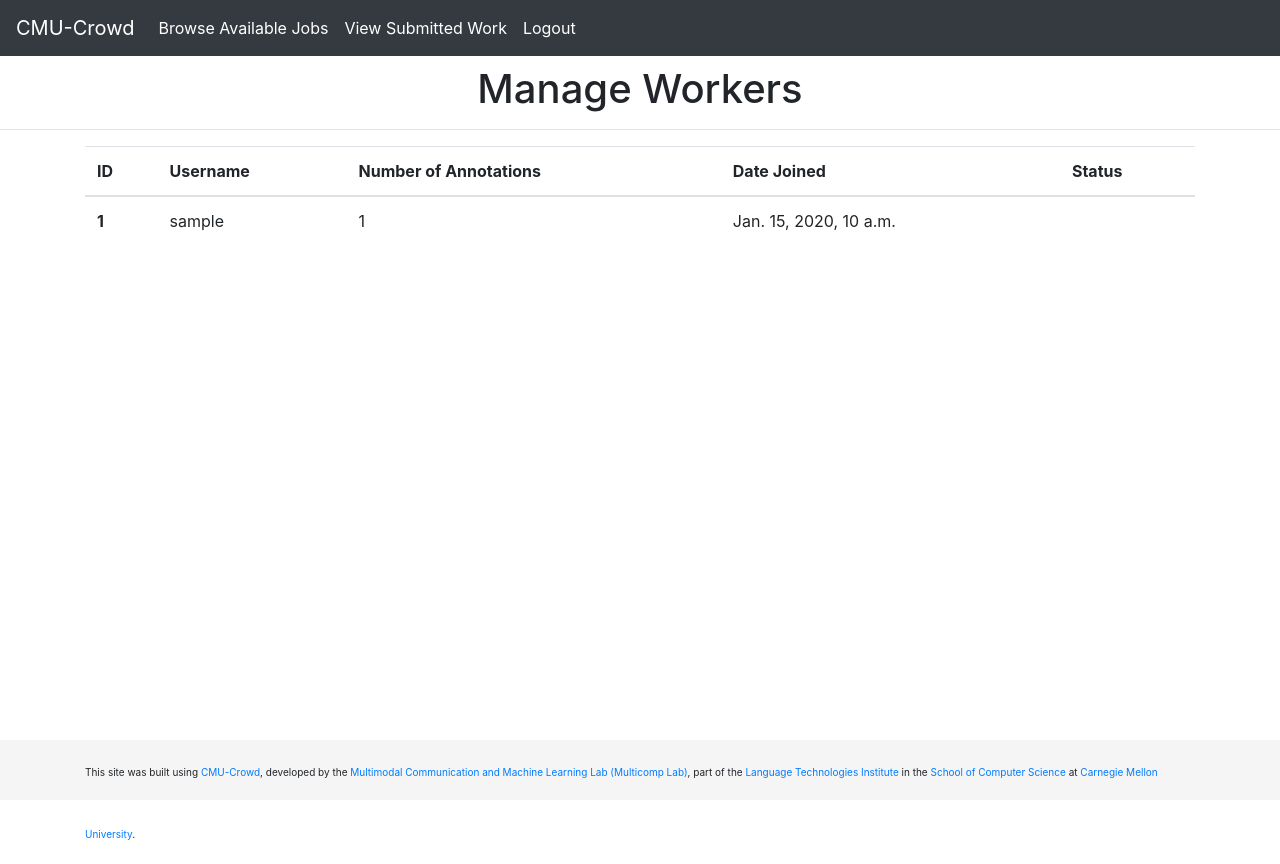
After one commit to A2Zadeh/CMU-Crowd, a Django app: page /admins/manage_workers in a window 1280 px wide. The commit adds this page. Run offline with Django 3.2, Linux system fonts and the light colour scheme; a user stored in the database is signed in; tables that the repository leaves empty hold one stand-in row (values such as "Sample post"); some libraries are stand-ins or nearby versions.

Commit message:
added manage_worker page

```diff
--- /dev/null
+++ b/CMU-Crowd/main/templates/main/admins/manage_workers.html
@@ -0,0 +1,35 @@
+{% extends 'base.html' %}
+
+{% block content %}
+<h1 class="text-center"> Manage Workers </h1>
+<hr />
+<div class="container">
+  <div class="row">
+   <div class="col">
+    <table class="table">
+      <thead>
+        <tr>
+          <th scope="col">ID</th>
+          <th scope="col">Username</th>
+          <th scope="col">Number of Annotations</th>
+          <th scope="col">Date Joined</th>
+          <th scope="col"> Status </th>
+        </tr>
+      </thead>
+      <tbody>
+        {% for w in workers %}
+          <tr>
+             <th scope="row"> {{w.id}} </th>
+             <td> {{w.username}} </td>
+             <td> {{w.num_anns}} </td>
+             <td> {{w.date_joined}} </td>
+          <tr>
+        {% endfor %}
+      </tbody>
+    </table>
+    </div>
+  </div>
+</div>
+
+
+{% endblock %}
--- a/CMU-Crowd/main/urls.py
+++ b/CMU-Crowd/main/urls.py
@@ -16,6 +16,7 @@ urlpatterns = [
         path('job/add/',admins.JobCreateView.as_view(),name="create_job"),
         path('batch/start/',admins.BatchCreateView.as_view(),name="start_batch"),
         path('batches',admins.view_batches,name="view_batches"),
+        path('manage_workers',admins.manage_workers,name="manage_workers")
     ], 'main'), namespace='admins')),
 
 ]
--- a/CMU-Crowd/main/views/admins.py
+++ b/CMU-Crowd/main/views/admins.py
@@ -4,7 +4,7 @@ from django.contrib.auth.decorators import login_required
 from django.utils.decorators import method_decorator
 from django.shortcuts import redirect,render
 from django.views.generic import CreateView
-from main.models import User,Job,Admin,Batch
+from main.models import User,Job,Admin,Batch,Worker,Annotation
 from ..forms import AdminSignUpForm
 from ..decorators import admin_required
 
@@ -88,3 +88,22 @@ def view_batches(request):
     context = {'batches':admin_batches}
     #pdb.set_trace()
     return render(request,'main/admins/view_batches.html',context)
+
+@login_required
+@admin_required
+def manage_workers(request):
+    def worker_statistics(worker):
+        stats = dict()
+        stats['id'] = worker.user.id
+        stats['username'] = worker.user.username
+        stats['date_joined'] = worker.user.date_joined
+        stats['num_anns'] = Annotation.objects.filter(worker=worker).count()
+
+        return stats
+
+
+    workers = [worker_statistics(w) for w in Worker.objects.all()]
+    context = {'workers':workers}
+
+
+    return render(request,'main/admins/manage_workers.html',context)
--- a/CMU-Crowd/templates/admin_navbar.html
+++ b/CMU-Crowd/templates/admin_navbar.html
@@ -15,7 +15,7 @@
               <a class="nav-link" href="{% url 'admins:view_batches' %}">  View Jobs / Batches </a>
             </li>
              <li class="nav-item ">
-              <a class="nav-link" href="#"> Manage Workers </a>
+              <a class="nav-link" href="{% url 'admins:manage_workers' %}"> Manage Workers </a>
             </li>
             <li class="nav-item ">
               <a class="nav-link disabled" href="{%url 'logout' %}"> Logout </a>
```
